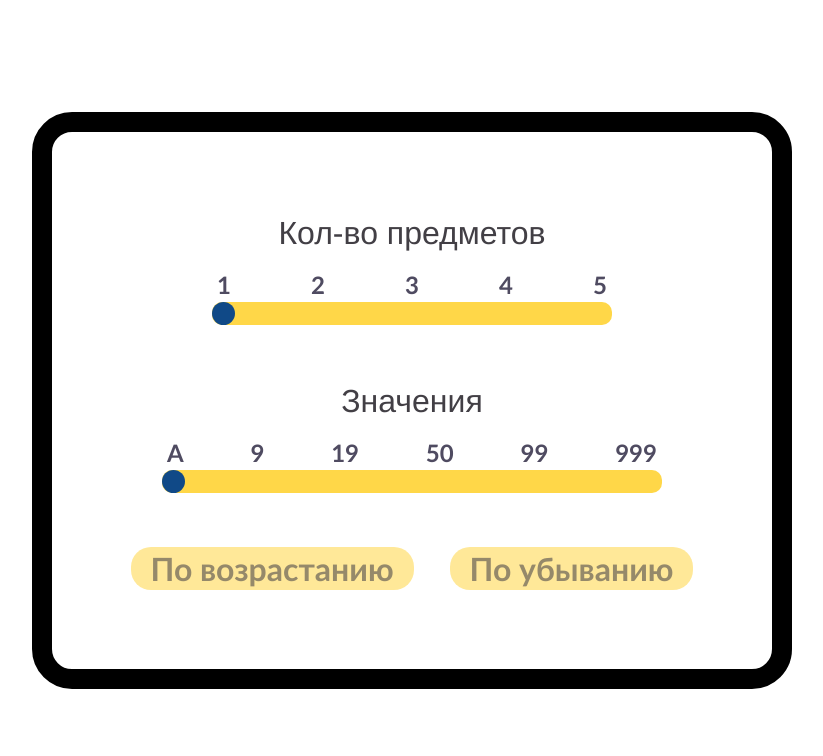
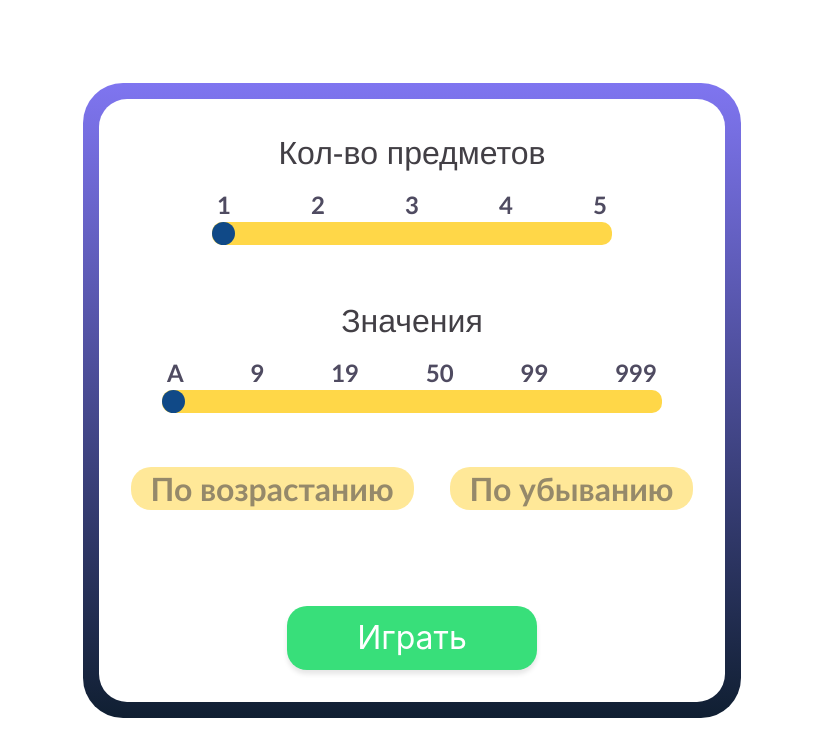
Before and after one commit to Bakirovildar/game-test, a Next.js app: page / in a window 1280 px wide. Shown: the top 756 px of the page, without its empty margins (228-1051 px from the left). Built offline with nearby package versions, Linux system fonts and the light colour scheme.

Commit message:
добавил градиент для бордера в меню

```diff
--- a/app/menu/Menu.tsx
+++ b/app/menu/Menu.tsx
@@ -1,6 +1,7 @@
 import {MenuComponent} from "../components/menuComponent/MenuComponent";
-import { StyledMenuComponent } from "./styledMenuComponent";
+import {StyledMenuComponent} from "./styledMenuComponent";
 import {Button} from "../components/button/Button";
+import {ButtonStart} from "../components/button/ButtonStart";
 
 export function Menu() {
     const arrSubject = [1, 2, 3, 4, 5]
@@ -8,6 +9,7 @@ export function Menu() {
 
     return (
         <StyledMenuComponent>
+            <div className='module'>
                 <MenuComponent title='Кол-во предметов' value={arrSubject}/>
                 <MenuComponent title='Значения' value={arrValue}/>
 
@@ -16,6 +18,9 @@ export function Menu() {
                     <div className='br'/>
                     <Button title='По убыванию'/>
                 </div>
+
+                <ButtonStart title='Играть'/>
+            </div>
         </StyledMenuComponent>
     )
 }
--- a/app/menu/styledMenuComponent.ts
+++ b/app/menu/styledMenuComponent.ts
@@ -1,13 +1,19 @@
 import styled from "@emotion/styled";
 
 export const StyledMenuComponent = styled.div`
-  padding: 79px;
-  background: #FFFFFF;
+  padding: 1rem;
+  background: linear-gradient(to bottom, #7F75F0, #101F32);
   border-radius: 40px;
-  border: 20px solid;
-  display: flex;
-  flex-direction: column;
-  align-items: center;
+
+  .module {
+    background: #FFFFFF;
+    color: white;
+    padding: 2rem;
+    border-radius: 28px;
+    display: flex;
+    flex-direction: column;
+    align-items: center;
+  }
 
   .buttons {
     display: flex;
```
Lines whose indentation alone changed are shown as unchanged.
